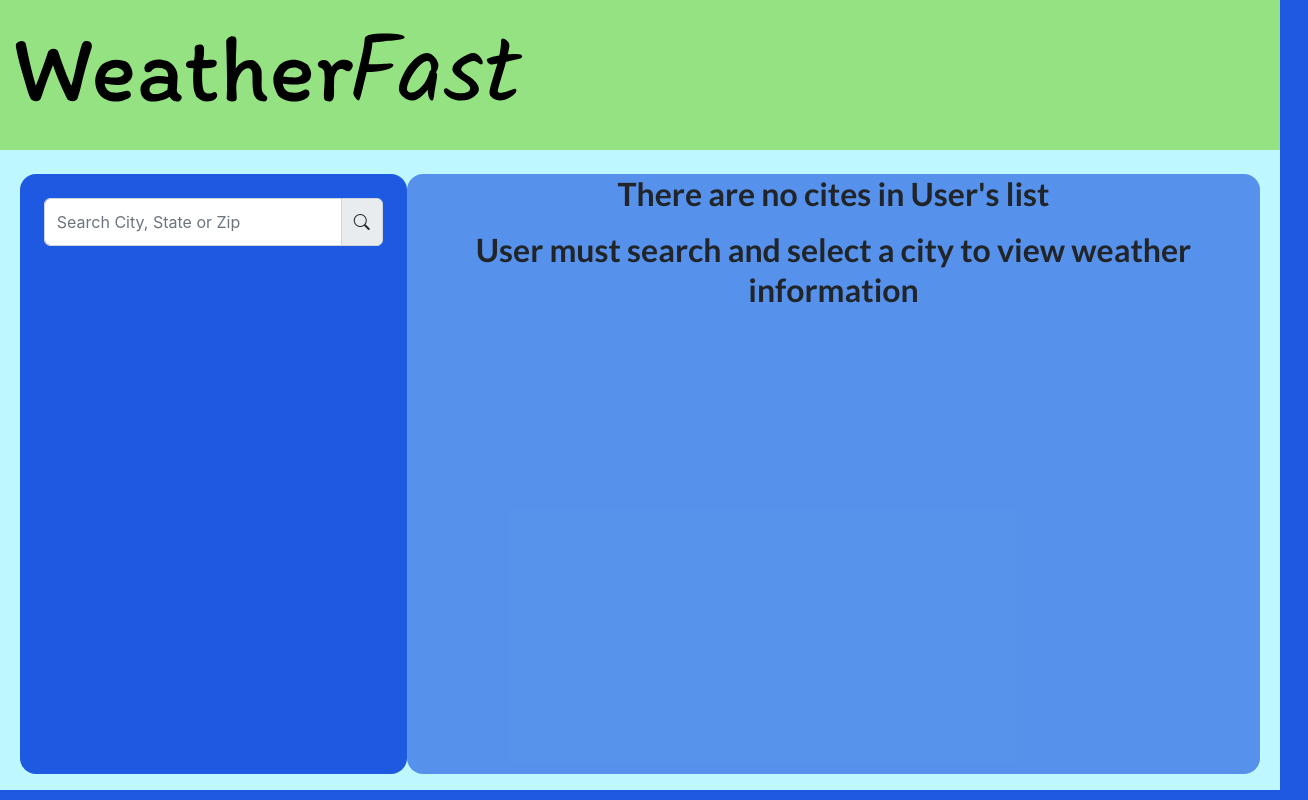
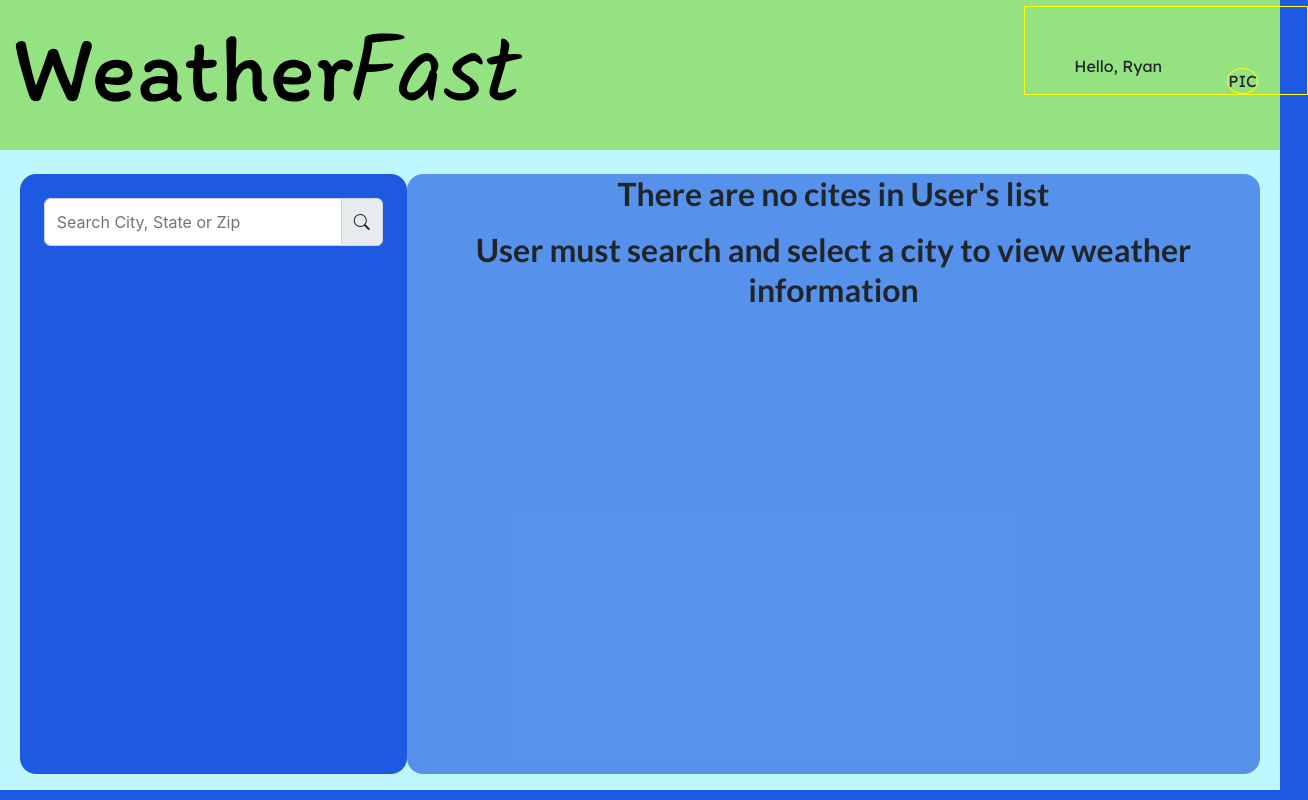
Before and after one commit to mosesrc/WeatherAppTTS-react, a React (Create React App) app: page / in a window 1280 px wide. Shown: the whole page, 1308 px wide, since content can reach past the window. Built offline with nearby package versions, Linux system fonts and the light colour scheme.

Commit message:
WEAT-16 Initial elements added 	- Styling needs to be completed 	- Modal needs to be worked in

```diff
--- a/src/components/PageViewComponent/page-view.js
+++ b/src/components/PageViewComponent/page-view.js
@@ -3,6 +3,9 @@ import "./page-view.css";
 
 // 📝: VIEWS
 import ListView from "../ListComponent/list-view";
+
+// 📝: Other components
+import ProfileWidget from "../ProfileWidgetComponent/profile-widget";
 
 function PageView() {
   // 📝: Empty list Message
@@ -16,13 +19,14 @@ function PageView() {
   };
 
   return (
-    <div className='container-fluid page-view'>
+    <div className='container-fluid page-view position-relative'>
       <div className='row pt-4 d-flex justify-content-center'>
         <div className='col-4 p-4 list-block rounded-4'>
           <ListView />
         </div>
         <div className='col-8 view-block rounded-4'>{emptyList()}</div>
       </div>
+      <ProfileWidget />
     </div>
   );
 }
--- a/src/components/ProfileWidgetComponent/profile-widget.css
+++ b/src/components/ProfileWidgetComponent/profile-widget.css
@@ -0,0 +1,18 @@
+.profile-widget {
+  position: absolute;
+  left: 80vw;
+  top: -18vh;
+  min-width: 284px;
+  min-height: 89px;
+  font-family: "Lexend", sans-serif;
+}
+
+.profile-pic {
+  height: 100px;
+  width: 100px;
+}
+
+/* Utilities */
+.show-border {
+  border-top: 1px solid yellow;
+}
--- a/src/components/ProfileWidgetComponent/profile-widget.js
+++ b/src/components/ProfileWidgetComponent/profile-widget.js
@@ -0,0 +1,15 @@
+import React, { useState } from "react";
+import "./profile-widget.css";
+
+function ProfileWidget() {
+  const [userName, setUserName] = useState("Ryan");
+  const [userPic, setUserPic] = useState("PIC");
+  return (
+    <div className='profile-widget d-flex justify-content-evenly align-items-end show-border'>
+      <p className='me-3'>Hello, {userName}</p>
+      <div className='rounded-circle show-border'>{userPic}</div>
+    </div>
+  );
+}
+
+export default ProfileWidget;
```
